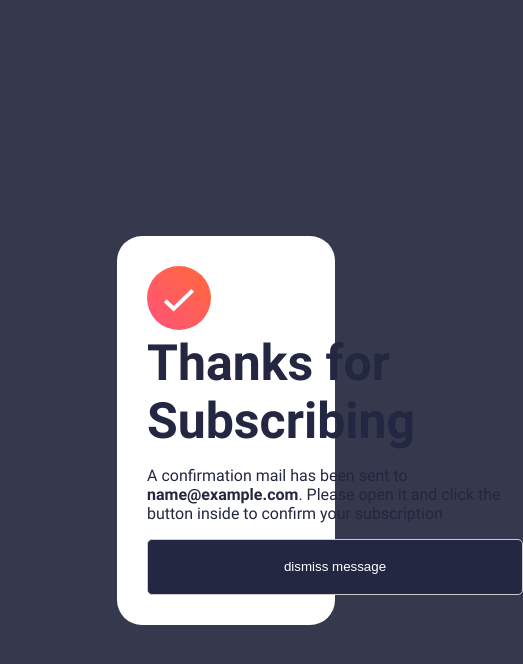
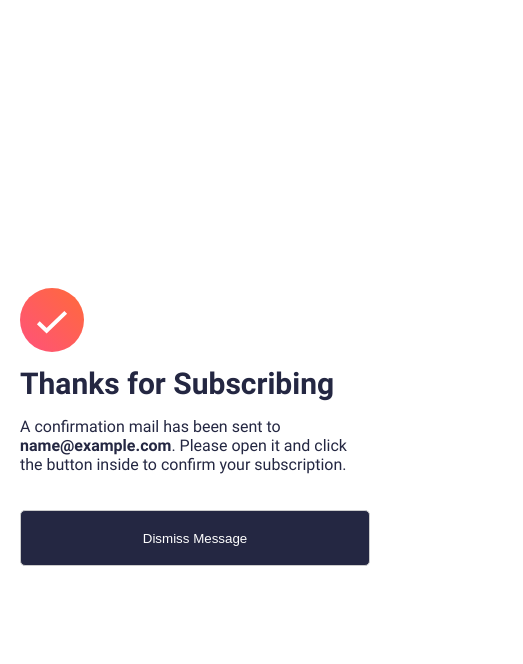
Before and after one commit to Michael-B-Ahiale/Newsletter-Subscription-Form, a website: page src/index.html in a window 390 px wide. Both pictures are taken after typing "name@example.com" into the empty fields and a click on the button "Subscribe to monthly newsletter". Shown: the whole page, 523 px wide, since content can reach past the window. Drawn offline with Linux system fonts and the light colour scheme.

Commit message:
feat: refined responsive layout

```diff
--- a/src/index.html
+++ b/src/index.html
@@ -41,9 +41,7 @@
     </article>
     <article class="success-message visibility"
     style="
-    max-width: 50%;
     margin: 0 auto;
-    padding: 30px;
     ">
     </article>
   </main>
--- a/src/script.js
+++ b/src/script.js
@@ -1,9 +1,8 @@
-const articleForm=document.querySelector(".newsletter-signup")
+const articleForm = document.querySelector(".newsletter-signup");
 const form = document.getElementById("form-signup");
 const inputField = document.getElementById("email");
 const errorMessage = document.querySelector(".error-message");
-const successMessage=document.querySelector(".success-message");
-
+const successMessage = document.querySelector(".success-message");
 
 form.addEventListener('submit', (e) => {
   e.preventDefault();
@@ -19,10 +18,10 @@ form.addEventListener('submit', (e) => {
   } else {
     inputField.classList.remove("error-input");
     errorMessage.textContent = "";
-    showSuccessMessage();
+    showSuccessMessage(email);
   }
 
-  inputField.addEventListener("input",()=>{
+  inputField.addEventListener("input", () => {
     const email = inputField.value.trim();
 
     if (email === "") {
@@ -35,42 +34,60 @@ form.addEventListener('submit', (e) => {
       inputField.classList.remove("error-input");
       errorMessage.textContent = "";
     }
-  })
-
-
-}
-
-
-);
+  });
+});
 
 function isValidEmail(email) {
   const emailRegex = /^[^\s@]+@[^\s@]+\.[^\s@]+$/;
   return emailRegex.test(email);
 }
 
-function showSuccessMessage(){
-  const email=inputField.value.trim();
+function showSuccessMessage(email) {
+  // Clear the existing content in successMessage
+  successMessage.innerHTML = '';
 
-  successMessage.innerHTML=`<div class="success"> <header>
-         <figure class="illustration" style="padding: 0; margin-right: 0%;">
-        <img style="padding: 0;" src="../assets/images/icon-success.svg" alt="succes-icon">
-      </figure>
-        <h1>Thanks for Subscribing</h1>
-      </header>
-      <p>A confirmation mail has been sent to <strong>${email}</strong>. Please open it and click the button inside to confirm your subscription</p>
-      <button id="dismissButton" onclick="dismissSuccessMessage()">dismiss message</button> </div>`
+  const successDiv = document.createElement('div');
+  successDiv.classList.add('success');
 
+  const header = document.createElement('header');
+
+  const figure = document.createElement('figure');
+  figure.classList.add('illustration');
+  figure.style.padding = '10px 0';
+  figure.style.marginRight = '0';
+
+  const img = document.createElement('img');
+  img.src = '../assets/images/icon-success.svg';
+  img.alt = 'success-icon';
+  img.style.padding = '0';
+
+  figure.appendChild(img);
+  header.appendChild(figure);
+
+  const h1 = document.createElement('h1');
+  h1.textContent = 'Thanks for Subscribing';
+  header.appendChild(h1);
+
+  const p = document.createElement('p');
+  p.innerHTML = `A confirmation mail has been sent to <strong>${email}</strong>. Please open it and click the button inside to confirm your subscription.`;
+  header.appendChild(p);
+
+  const dismissButton = document.createElement('button');
+  dismissButton.id = 'dismissButton';
+  dismissButton.textContent = 'Dismiss Message';
+  dismissButton.addEventListener('click', dismissSuccessMessage);
+
+  successDiv.appendChild(header);
+  successDiv.appendChild(dismissButton);
+
+  successMessage.appendChild(successDiv);
+
+  // Hide the form and show the success message
   articleForm.classList.add("visibility");
   successMessage.classList.remove("visibility");
-
-
 }
 
-
-function dismissSuccessMessage(){
-
-    successMessage.classList.add("visibility");
-    articleForm.classList.remove("visibility");
-
-
+function dismissSuccessMessage() {
+  successMessage.classList.add("visibility");
+  articleForm.classList.remove("visibility");
 }
--- a/src/styles.css
+++ b/src/styles.css
@@ -104,7 +104,7 @@ form {
   margin-bottom: -10px;
   display: flex;
   justify-content: space-between;
-  width: 376px;
+  width: inherit;
 }
 
 label, span {
@@ -125,38 +125,66 @@ figure {
   color: #f62714;
 }
 
+.success-message {
+  padding: 30px; /* Default padding */
+  width: 50%;
+  display: flex;
+  gap: 20px;  /* Default width for larger screens */
+}
+
 .visibility {
   display: none;
 }
 
 /* Responsive design using media queries */
-@media (max-width: 375px) {
+@media (max-width: 965px) {
 
-  body{
-    background-color: #ffff;
+  body {
+    background-color: #fff;
     font-size: 16px;
+    width: 100%;
+    margin: 0;
+    padding: 0;
   }
-  article{
+
+  main {
+    box-sizing: border-box;
+    margin: 0;
+    width: inherit;
+  }
+
+  article {
     gap: 35px;
-    padding: 5px;
+    padding: 0;
+    width: 100%;
+    box-sizing: border-box;
+    margin: 0;
   }
-  .success{
+
+  .success {
     display: flex;
     flex-direction: column;
     gap: 20px;
   }
-  h1{
+
+  h1 {
     font-size: 30px;
+    text-align: start;
   }
+
   .newsletter-signup {
     flex-direction: column;
     align-items: center;
     justify-content: center;
-    padding: 2rem;
+    width: 100%;
   }
 
   .illustration-mobile {
     display: block;
+    width: 100%;
+    img{
+      width: inherit;
+    }
   }
 
   .illustration-desktop {
@@ -166,20 +194,37 @@ figure {
   .content {
     padding: 0;
     margin-left: 0;
-    align-items: center;
+    padding: 10px;
     font-size: 16px;
+    width: 100%;
   }
 
   input,
   button {
-    width: 80%;
+    width: 100%;
   }
 
   form {
-    width: 80%;
+    width: 100%;
   }
 
   .labels {
-    width: 80%;
+    width: 100%;
+  }
+
+  .success-message {
+    width: 100%;   /* Full width on smaller screens */
+    padding: 20px; /* Adjusted padding for smaller screens */
+  }
+
+  .success {
+    display: flex;
+    flex-direction: column;
+    justify-content: space-between;
+    // gap: 170px;
+
+    button{
+      display: block;
+    }
   }
 }
```
